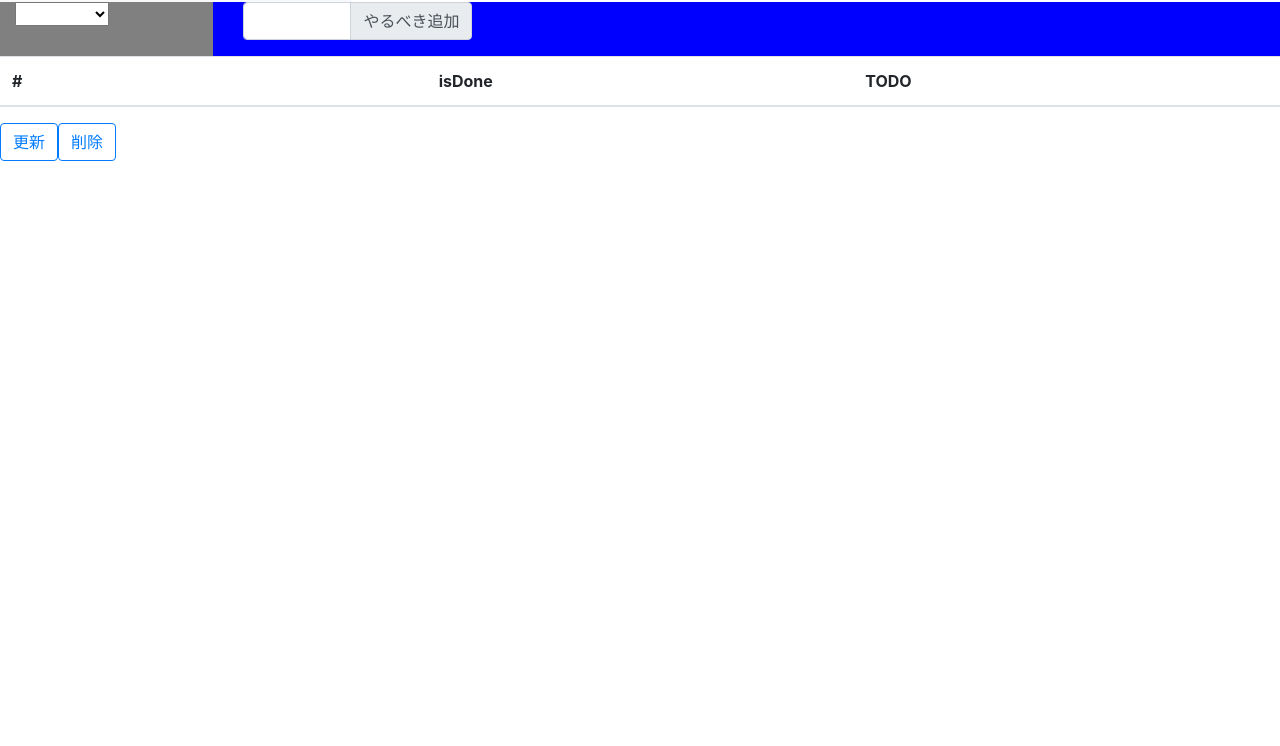
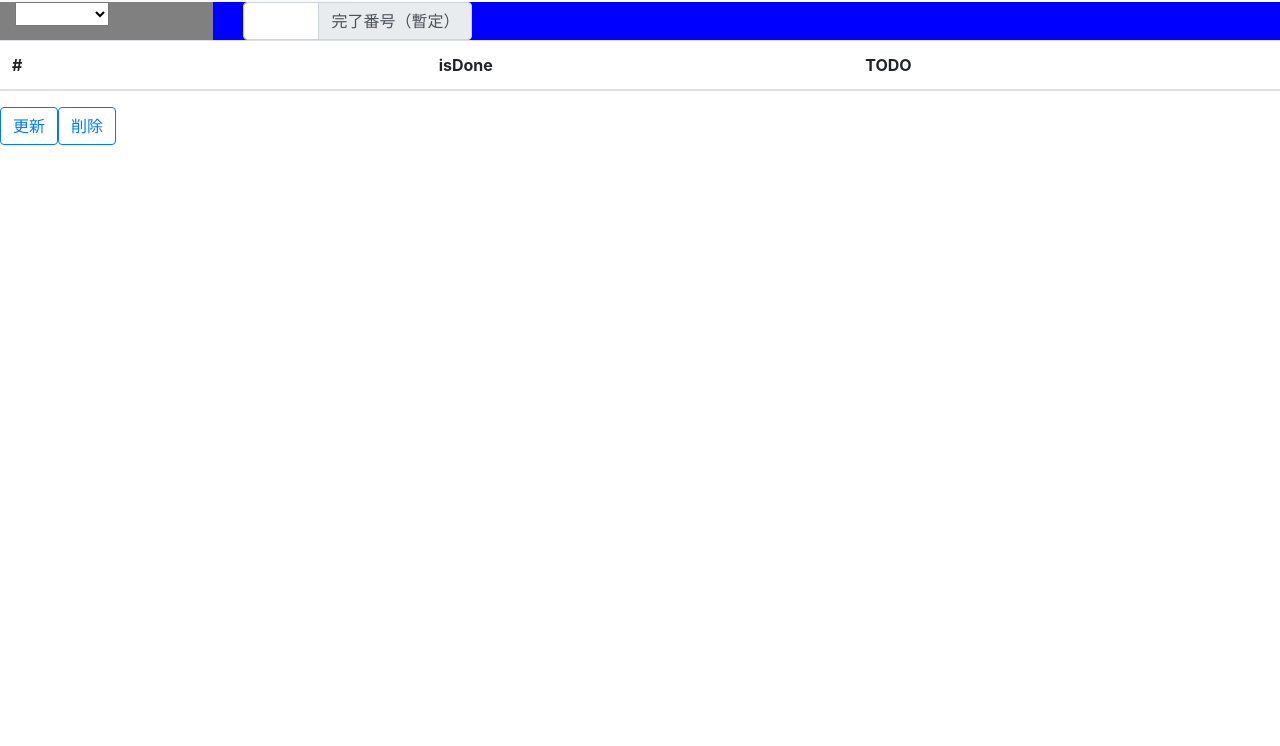
Before and after one commit to hisaotoriyama/vuetodo_session, a website: page public/todo.html in a window 1280 px wide. Shown: the part 54-800 px from the top of the page. Drawn offline with nearby package versions, Linux system fonts and the light colour scheme.

Commit message:
20190728 AM

```diff
--- a/controllers/vuetodo.js
+++ b/controllers/vuetodo.js
@@ -56,9 +56,10 @@ module.exports = {
     //    res.send("destroy forum " + req.params.forum);
     // },
     destroy: (req, res) => {
+
         db.vuetodotable.destroy({
             where: {
-             id:2
+             id:req.params.id
             }
         }).then(() => {
             res.send({})
--- a/public/js/main.js
+++ b/public/js/main.js
@@ -4,9 +4,10 @@ var app = new Vue({
     newItem: "",
     name_selected: "",
     todos:"",
-    isDonetodos:""
+    isDonetodos:"",
+    deleteId:"",
+    deleteItem:""
   },
-
   // created/mountedにていつもmysqlをReadして表示
   // created: function(){
   //   self=this;
@@ -16,10 +17,8 @@ var app = new Vue({
   //     console.log(err);
   //   })
   // },
-
   created:　function() {
   },
-
   methods: {
     addItem: function(event) {
       if (this.newItem == "") return;
@@ -41,32 +40,36 @@ var app = new Vue({
       fetch('http://localhost:3020/vuetodos', d).then((d) => {d.json().then((j) => {
       self.todos = j
       }
-      )})
+      )});
       this.newItem = ""
     },
-
-    deleteItem:function(){
-      alert();
+    selectedDelete:function(){
+      alert("just start this.selectedDelete!");
+      const headers = {
+        'Accept': 'application/json',
+        'Content-Type': 'application/json'
+      };
+      const d = {
+      headers: headers,
+      method: "DESTROY"
+      };
       var self = this;
-      self.isDonetodos = self.todos.filter((v)=> {
-        return(v.isDone=true);
-        });
-      console.log(self.isDonetodos);
-
-
-    //List　をforEach[]
-    //for Eachごとに通信。で一個一個飛ばす。
-
-    //this.todos.splice(index,1)
-
-    //delete.全て終わったら、次にAjax
-    //readにて
-
-  },
-
-
-
-    readItem: function() {
+      console.log(self.deleteId);
+      fetch('http://localhost:3020/vuetodos/:'+self.deleteId, d);
+    },
+    // deleteItem:function(){
+    //   var self = this;
+    //   self.isDonetodos = self.todos.filter((v)=> {
+    //     return(v.isDone===true);
+    //     });
+    //   Promise.all([
+    //     self.isDonetodos.forEach(
+    //       (v) => {
+    //         selectedDelete()
+    //       }, result);
+    //     ]).then((res)=> readItem())
+    // },
+    readItem: function(){
       const headers = {
           'Accept': 'application/json',
           'Content-Type': 'application/json'
@@ -78,6 +81,6 @@ var app = new Vue({
       var self = this
       fetch('http://localhost:3020/vuetodos?name=' + this.name_selected, d).then((d) => {d.json().then((j) => {
         self.todos = j;})}).then(console.log(self.todos))
-     }
+    }
   }
-})
+});
--- a/public/todo.html
+++ b/public/todo.html
@@ -6,9 +6,6 @@
     <link rel="stylesheet" href="https://stackpath.bootstrapcdn.com/bootstrap/4.3.1/css/bootstrap.min.css">
     <script src="https://cdn.jsdelivr.net/npm/vue@2.5.17/dist/vue.js"></script>
     <script src="https://unpkg.com/axios/dist/axios.min.js"></script>
-
-
-
   </head>
 
   <body>
@@ -35,6 +32,7 @@
                   </ul>
             </nav>
       </div>
+
       <div class="row">
         <div class="col-md-2" style="background-color:grey">
                 <select id="name" v-model="name_selected">
@@ -48,10 +46,17 @@
 
         <div class="col-md-10" style="background-color:blue">
             <form　v-on:submit.prevent class="col-3">
-      <div class="input-group mb-3">
+              <!-- ここはAddItemで完成しているところなので最後もどす。のちのDeleteIdを完成させるために一度外しているだけ。 -->
+              <!-- <div class="input-group mb-3">
                 <input type="text" class="form-control" v-model="newItem">
                 <div class="input-group-append">
-          <span class="input-group-text" v-on:click="addItem">やるべき追加</span>
+                  <span class="input-group-text" v-on:click="addItem">追加</span>
+                </div>
+              </div>  -->
+              <div class="input-group mb-6">
+                <input type="number" class="form-control" v-model="deleteId">
+                <div class="input-group-append">
+                  <span class="input-group-text" v-on:click="selectedDelete">完了番号（暫定）</span>
                 </div>
               </div>
             </form>
@@ -83,13 +88,14 @@
           <button type="button" class="btn btn-outline-primary" v-on:click="deleteItem">削除</button>
 
       </div>
-    <pre>{{$data.todos}}</pre>
+      <pre>{{$data.deleteId}}</pre>
     </div>
+
     <script src="./js/main.js"></script>
-
     <script src="https://code.jquery.com/jquery-3.3.1.slim.min.js" integrity="sha384-q8i/X+965DzO0rT7abK41JStQIAqVgRVzpbzo5smXKp4YfRvH+8abtTE1Pi6jizo" crossorigin="anonymous"></script>
     <script src="https://cdnjs.cloudflare.com/ajax/libs/popper.js/1.14.7/umd/popper.min.js" integrity="sha384-UO2eT0CpHqdSJQ6hJty5KVphtPhzWj9WO1clHTMGa3JDZwrnQq4sF86dIHNDz0W1" crossorigin="anonymous"></script>
     <script src="https://stackpath.bootstrapcdn.com/bootstrap/4.3.1/js/bootstrap.min.js" integrity="sha384-JjSmVgyd0p3pXB1rRibZUAYoIIy6OrQ6VrjIEaFf/nJGzIxFDsf4x0xIM+B07jRM" crossorigin="anonymous"></script>
+
   </body>
 
 </html>
```
Lines whose indentation alone changed are shown as unchanged.
